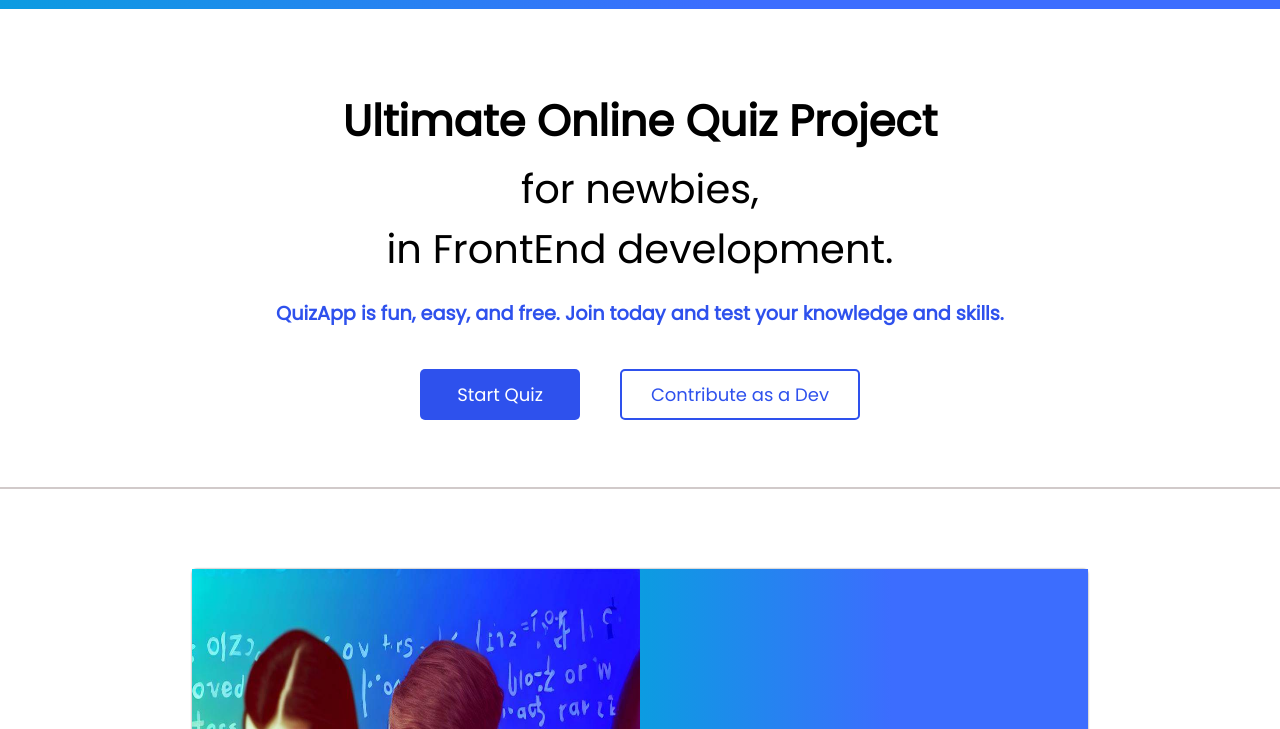
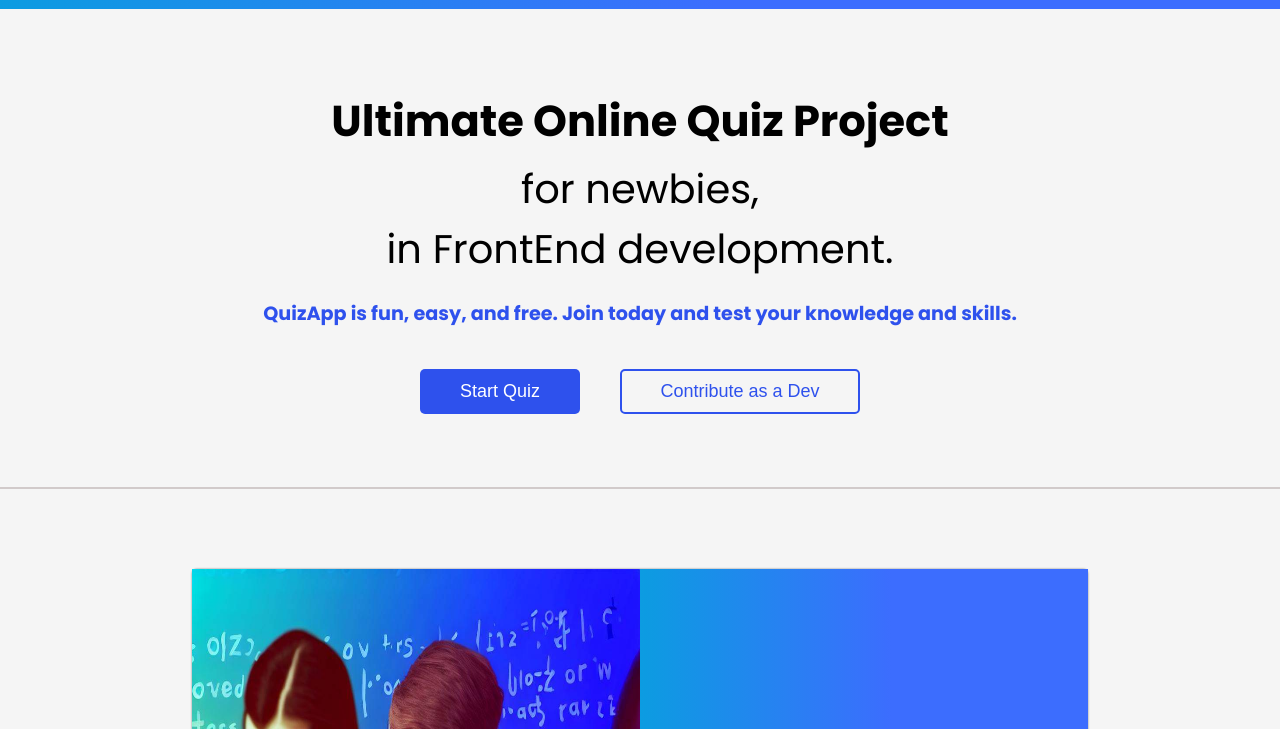
Before and after one commit to Benjtalkshow/quizapp, a plain HTML site: page index.html in a window 1280 px wide. Shown: the part 71-800 px from the top of the page. Drawn offline with Linux system fonts and the light colour scheme.

Commit message:
changed background color to 'whitesome'

```diff
--- a/assets/css/popup.css
+++ b/assets/css/popup.css
@@ -1,3 +1,9 @@
+@import url('https://fonts.googleapis.com/css2?family=Poppins:wght@400;500;600;700&display=swap');
+
+body {
+  font-family: 'Poppins', Arial, Helvetica, sans-serif;
+}
+
 /* Pop Up.css */
 .container {
   width: 100%;
@@ -8,6 +14,7 @@
   flex-direction: column;
   position: relative;
 }
+
 .popupbtn {
   outline: none;
   border: none;
@@ -19,9 +26,11 @@
   cursor: pointer;
   font-size: 15px;
 }
+
 .btn:hover {
   background-color: #5b75e9;
 }
+
 .popupContainer {
   position: absolute;
   top: -10%;
@@ -36,16 +45,20 @@
   transition: all .4s linear;
   display: flex;
   flex-direction: column;
-    align-items:center ;
+  align-items: center;
 }
+
 .popupActive {
   top: 30%;
   visibility: visible;
   transform: scale(1.1);
 }
-.popupcontainer p, h2 {
+
+.popupcontainer p,
+h2 {
   text-align: center;
 }
+
 #close {
   width: 50%;
   font-size: 1.2rem;
@@ -59,10 +72,12 @@ text-align: center;
   color: #fff;
   background-color: #2e51ed;
 }
+
 #close:hover {
   color: #fff;
   background-color: #5670e7;
 }
+
 #image {
   width: 5rem;
   margin: 0 auto;
@@ -81,11 +96,14 @@ text-align: center;
     font-size: 1rem;
     word-wrap: break-word;
   }
+
   .popupContainer h1 {
     font-size: .7rem;
   }
 }
+
 @media only screen and (max-width: 768px) {
+
   /* CSS for small screens */
   .popupContainer {
     width: 70%;
@@ -94,6 +112,7 @@ text-align: center;
 }
 
 @media only screen and (min-width: 768px) and (max-width: 1024px) {
+
   /* CSS for medium screens */
   .popupContainer {
     width: 50%;
@@ -102,6 +121,7 @@ text-align: center;
 }
 
 @media only screen and (min-width: 1024px) {
+
   /* CSS for large screens */
   .popupContainer {
     width: 40%;
--- a/assets/css/quiz.css
+++ b/assets/css/quiz.css
@@ -1,14 +1,11 @@
-@font-face {
-    font-family: 'Poppins';
-    src: url(/Poppins/Poppins-Regular.ttf);
-}
+@import url('https://fonts.googleapis.com/css2?family=Poppins:wght@400;500;600;700&display=swap');
 
 body {
     background-color: rgb(241, 241, 241);
     display: flex;
     justify-content: center;
     align-items: center;
-    font-family: 'Poppins', sans-serif;
+    font-family: 'Poppins', Arial, Helvetica, sans-serif;
 }
 
 .container {
--- a/assets/css/style.css
+++ b/assets/css/style.css
@@ -1,19 +1,14 @@
-@import url('https://fonts.googleapis.com/css2?family=Ubuntu+Mono:ital,wght@0,400;0,700;1,400;1,700&display=swap');
-
-@font-face {
-    font-family: 'Poppins';
-    src: url(/Poppins/Poppins-Regular.ttf);
-}
+@import url('https://fonts.googleapis.com/css2?family=Poppins:wght@400;500;600;700&display=swap');
 
 * {
     margin: 0;
     padding: 0;
     box-sizing: border-box;
-    font-family: 'Poppins', 'Ubuntu Mono';
 }
 
 body {
-    background-color: #fff
+    background-color: #f5f5f5;
+    font-family: 'Poppins', Arial, Helvetica, sans-serif;
 }
 
 /* Navigation styling codes */
@@ -93,7 +88,7 @@ ul li a i {
     display: flex;
     flex-direction: column;
     align-items: center;
-    background-color: #fff;
+    background-color: #f5f5f5;
     margin-bottom: 80px;
 }
 
@@ -102,7 +97,6 @@ ul li a i {
     text-align: center;
     font-weight: 900;
     font-size: 2.7rem;
-    font-family: 'Poppins', sans-serif;
 }
 
 #second-txt {
@@ -219,10 +213,12 @@ iframe {
     scroll-behavior: smooth;
     display: none;
 }
+
 .quiz-background-left,
 .quiz-background-right {
     display: block;
 }
+
 .quiz-background-right h1 {
     color: #fff;
     text-align: center;
@@ -344,16 +340,20 @@ iframe {
     ul li#hamburger {
         display: block;
     }
+
     .main .description .first-txt {
         margin-top: 40px;
         font-size: 2.2rem;
     }
+
     .main .description #second-txt {
         font-size: 2rem;
     }
+
     .btns {
         margin-top: 350px;
     }
+
     .main .description p {
         font-size: 1rem;
     }
@@ -378,6 +378,7 @@ iframe {
     .logo {
         font-size: 1.5rem;
     }
+
     ul li#hamburger {
         display: block;
     }
@@ -385,6 +386,7 @@ iframe {
     .navigation {
         gap: 80px;
     }
+
     .main .description .first-txt {
         padding-top: 60px;
         font-size: 2rem;
--- a/index.html
+++ b/index.html
@@ -10,8 +10,6 @@
     <script src="https://kit.fontawesome.com/4c55df3467.js" crossorigin="anonymous"></script>
     <link rel="preconnect" href="https://fonts.googleapis.com">
     <link rel="preconnect" href="https://fonts.gstatic.com" crossorigin>
-    <link href="https://fonts.googleapis.com/css2?family=Ubuntu+Mono:ital,wght@0,400;0,700;1,400;1,700&display=swap"
-        rel="stylesheet">
     <title>QUIZ WEB APP</title>
 </head>
 
```
Also changed, not shown: 6 other files. Lines whose indentation alone changed are shown as unchanged.
